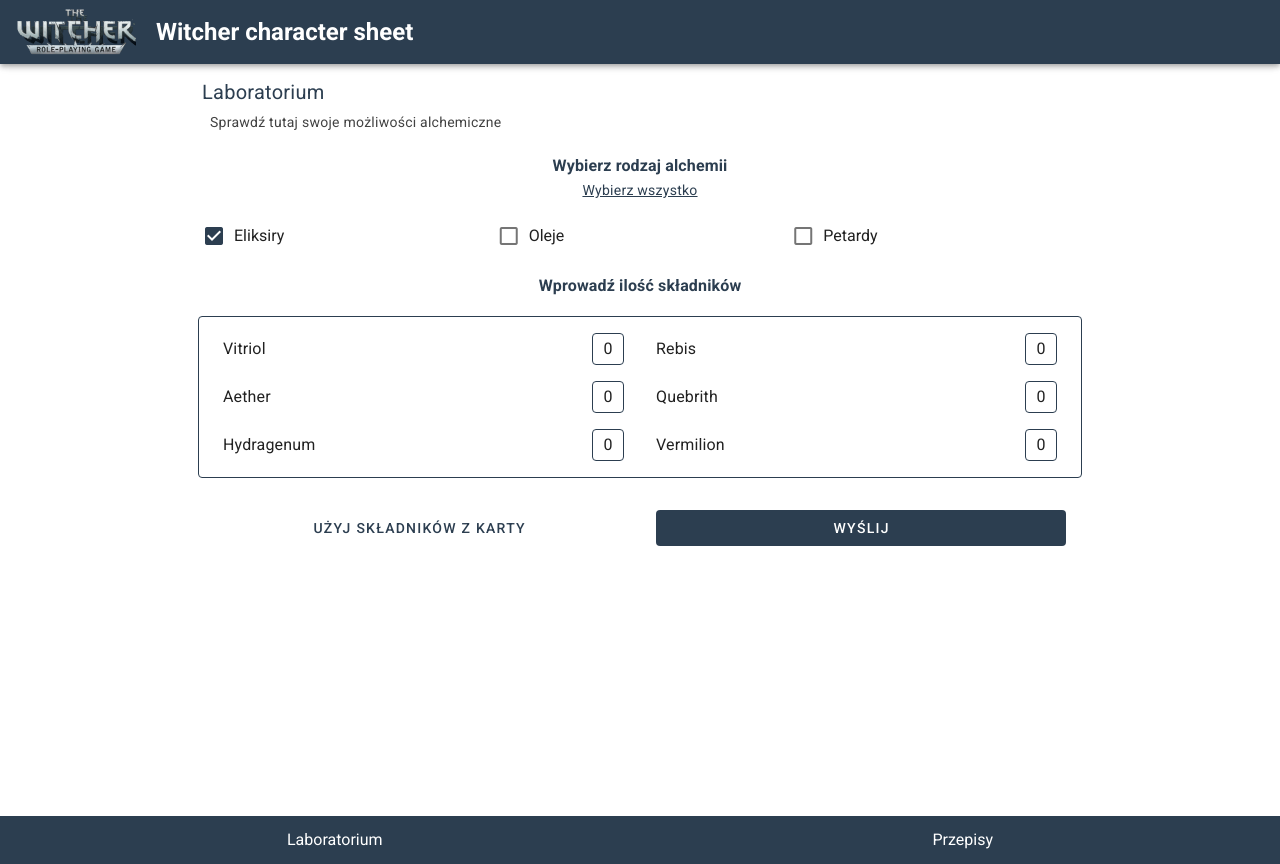
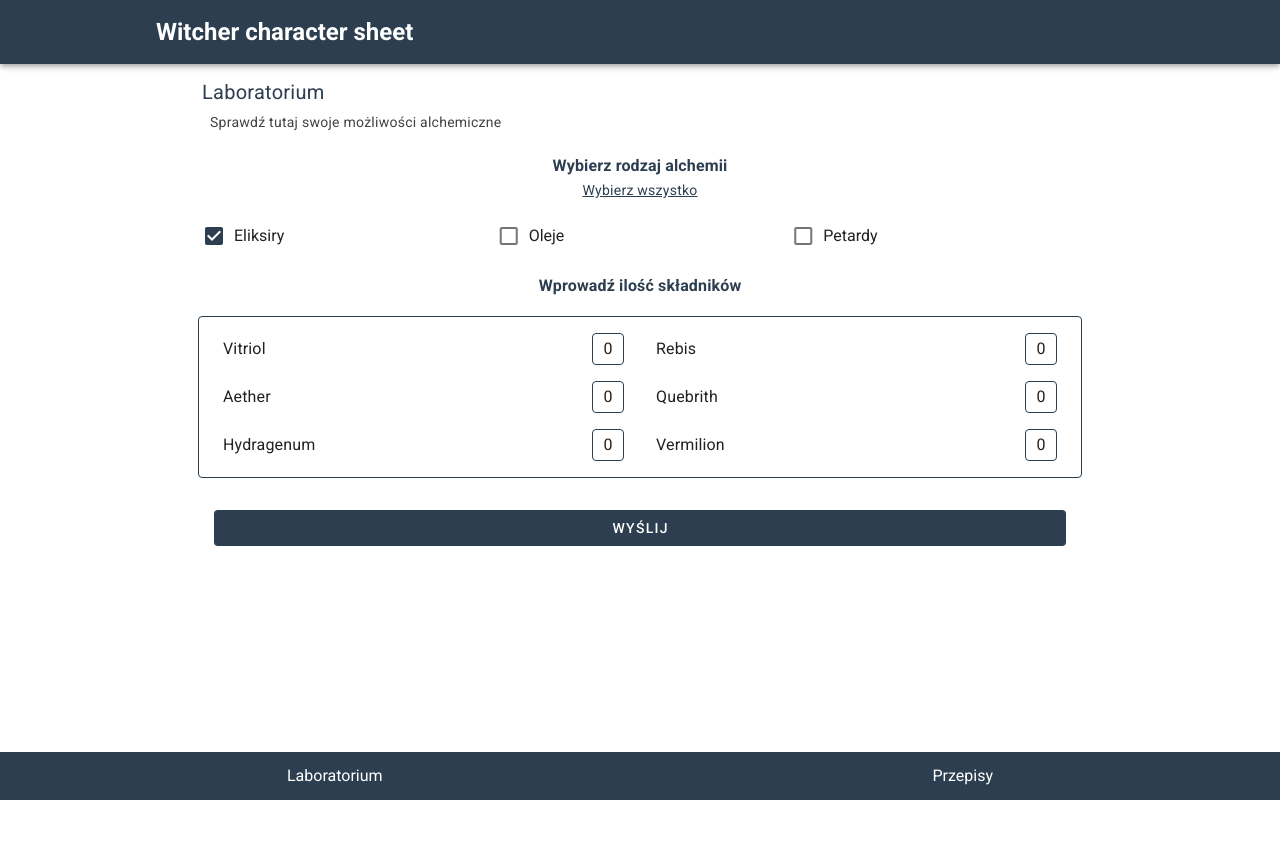
Before and after one commit to DzordzoMen/witcher-character-sheet, a Vue app: page /laboratory in a window 1280 px wide. After the commit the page ends 800 px from the top, so only its background shows below. Built offline with nearby package versions, Linux system fonts and the light colour scheme.

Commit message:
now when the user isn't on the card and uses Laboratory view the button to fill inputs with herbs will be hidden

```diff
--- a/src/App.vue
+++ b/src/App.vue
@@ -282,10 +282,6 @@ export default {
   border: 1px solid #2c3e50;
 }
 
-.v-main__wrap {
-  min-height: calc(100vh - 48px);
-}
-
 @media (min-width: 960px) {
   .v-application .order-md-13 {
     order: 13 !important
--- a/src/views/Laboratory.vue
+++ b/src/views/Laboratory.vue
@@ -78,7 +78,12 @@
           </v-row>
         </v-col>
 
-        <v-col cols="12" md="6" class="pt-4 px-4 pt-md-8" >
+        <v-col
+          cols="12"
+          md="6"
+          class="pt-4 px-4 pt-md-8"
+          v-if="isUserInCard"
+        >
           <v-btn
             block
             depressed
@@ -90,7 +95,11 @@
           </v-btn>
         </v-col>
 
-        <v-col cols="12" md="6" class="pt-4 px-4 pt-md-8">
+        <v-col
+          cols="12"
+          :md="isUserInCard ? 6 : 12"
+          class="pt-4 px-4 pt-md-8"
+        >
           <v-btn
             block
             depressed
@@ -164,6 +173,7 @@ import Loading from '../components/Icons/Loading.vue';
 
 import herbs from '../Types/HerbType';
 import Api from '../axios/Api';
+import isUserInCard from '../mixins/isUserInCard';
 
 import Elixirs from '../assets/data/elixirs.json';
 import Bombs from '../assets/data/bombs.json';
@@ -178,6 +188,9 @@ export default {
     RecipeTitle,
     Loading,
   },
+  mixins: [
+    isUserInCard,
+  ],
   data: () => {
     const ingredients = Object.keys(herbs).reduce((acc, herb) => {
       acc[herb] = 0;
```
